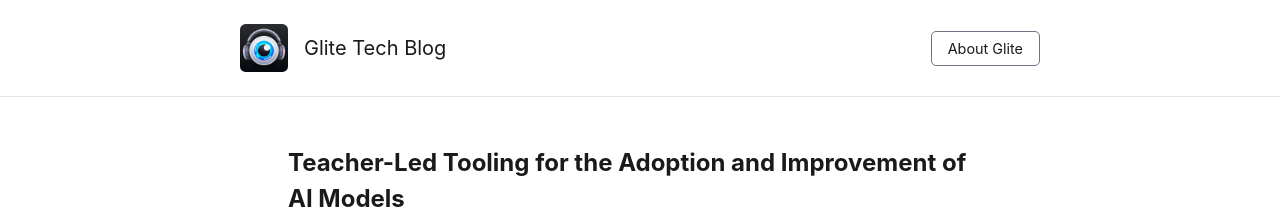
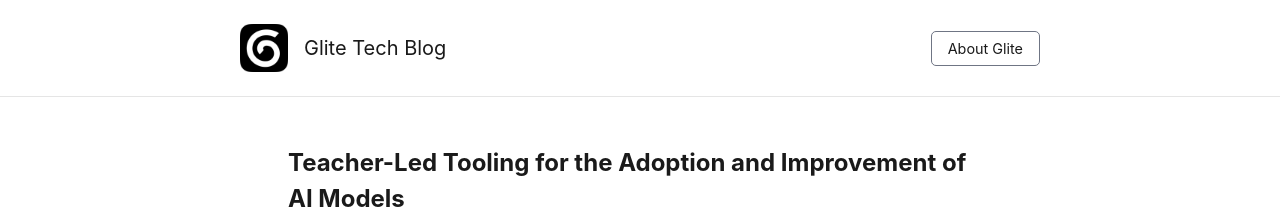
Before and after one commit to CharlieJB-Glite/glite-blog, a Jekyll site: the page built from index.html, in a window 1280 px wide. Shown: the top 214 px of the page. Built offline with Jekyll 4.4.1, drawn with Linux system fonts in a browser that asks for light colours.

Commit message:
Update logo

```diff
--- a/assets/css/styles.css
+++ b/assets/css/styles.css
@@ -74,7 +74,6 @@
 .logo {
     width: 3rem;
     margin-right: 1rem;
-    border-radius: 0.35rem;
 }
 
 .header_title {
```
Also changed, not shown: android-chrome-192x192.png (deleted), android-chrome-512x512.png (deleted), apple-touch-icon.png, assets/images/logo.png, favicon-16x16.png (deleted), favicon-32x32.png (deleted), favicon-96x96.png (added), favicon.ico, favicon.svg (added), site.webmanifest, web-app-manifest-192x192.png (added), web-app-manifest-512x512.png (added).
